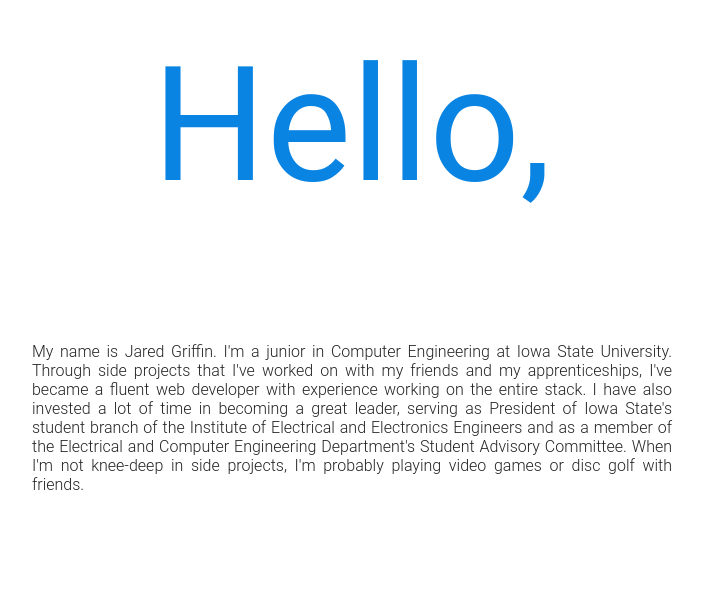
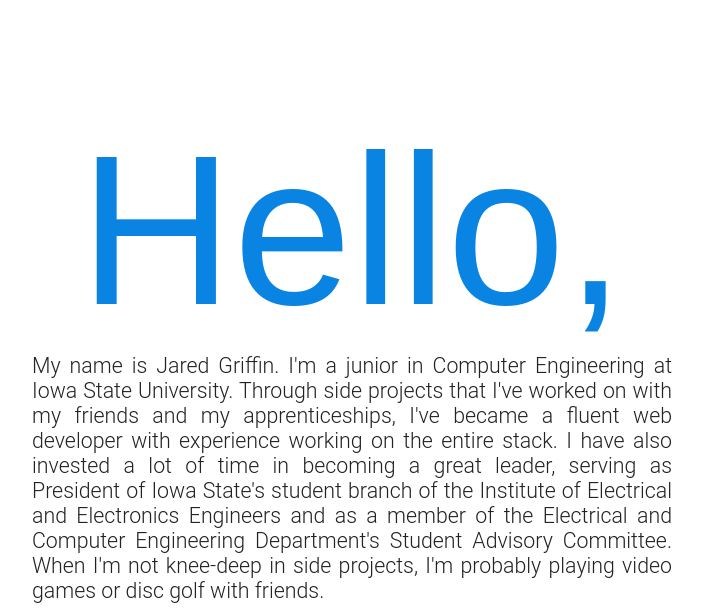
Before and after one commit to jd1388/My-Site, a React (Create React App) app: page / in a window 1280 px wide. Shown: the part 235-848 px from the top of the page, without its empty margins (288-991 px from the left). Built offline with nearby package versions, Linux system fonts and the light colour scheme; the HTML template or start-up script is replaced by a standard one.

Commit message:
Finialized styling on about section

```diff
--- a/src/App.js
+++ b/src/App.js
@@ -5,7 +5,7 @@ import Styles from './styles/App';
 const About = () => (
     <div style={Styles.aboutContainer}>
         <h1 style={Styles.hero}>Hello,</h1>
-        <p>
+        <div style={Styles.sectionContent}>
             {`
                 My name is Jared Griffin. I'm a junior in Computer Engineering at
                 Iowa State University. Through side projects that I've worked on
@@ -18,14 +18,14 @@ const About = () => (
                 Committee. When I'm not knee-deep in side projects, I'm probably
                 playing video games or disc golf with friends.
             `}
-        </p>
+        </div>
     </div>
 );
 
 class App extends Component {
     render() {
         return (
-            <div>
+            <div style={Styles.content}>
                 <About/>
             </div>
         );
--- a/src/styles/App.js
+++ b/src/styles/App.js
@@ -2,22 +2,31 @@ const blue = '#0984E3';
 const black = '#232323';
 
 export default {
+    content: {
+        fontSize: '16pt'
+    },
     hero: {
-        fontSize: '120pt',
+        fontSize: '160pt',
         color: blue,
         fontWeight: '400',
-        paddingTop: 'calc(40vh - 120pt)',
+        paddingTop: '25vh',
+        marginBottom: '0',
         alignSelf: 'center'
     },
     aboutContainer: {
-        fontFamily: 'Roboto, san-serif',
-        fontWeight: 300,
-        textAlign: 'justify',
-        color: black,
-        padding: '0 25% 5.5rem 25%',
+        padding: '0 25%',
         height: '95vh',
         display: 'flex',
         flexDirection: 'column',
         alignItems: 'center'
     },
+    sectionContent: {
+        textAlign: 'justify',
+        fontWeight: 300,
+        fontFamily: 'Roboto, san-serif',
+        color: black,
+        flexGrow: 1,
+        display: 'flex',
+        alignItems: 'center'
+    }
 };
```
